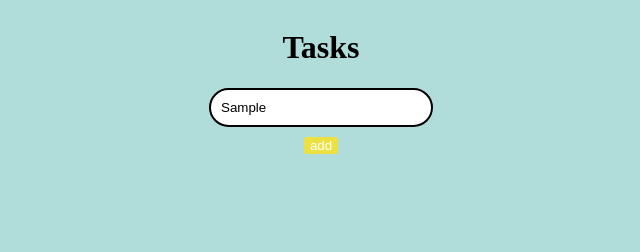
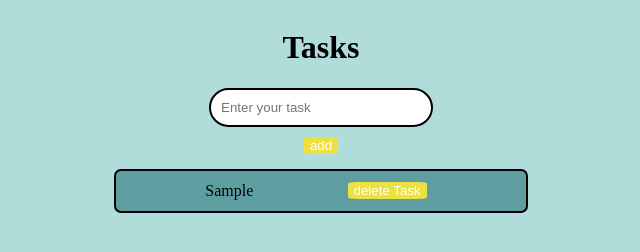
Before and after one commit to rupalikorade/To-Do, a plain HTML site: page index.html in a window 1280 px wide. Both pictures are taken after typing "Sample" into the empty fields and a click on the button "add". Shown: the whole page, without its empty margins (319-959 px from the left). Drawn offline with Linux system fonts and the light colour scheme.

Commit message:
load task fun

```diff
--- a/index.html
+++ b/index.html
@@ -96,8 +96,19 @@
             }
         }
 
+        loadTasks();
+        function taskinput() {
+            const input = document.getElementById('task-inp')
+            const inputvalue = document.getElementById('task-inp').value
+            if (!inputvalue) {
+                alert('please enter value')
+                return;
+            }
+            todo.push(inputvalue)
+            loadTasks()
+            input.value = ''
 
-
+        }
 
     </script>
 </body>
```
